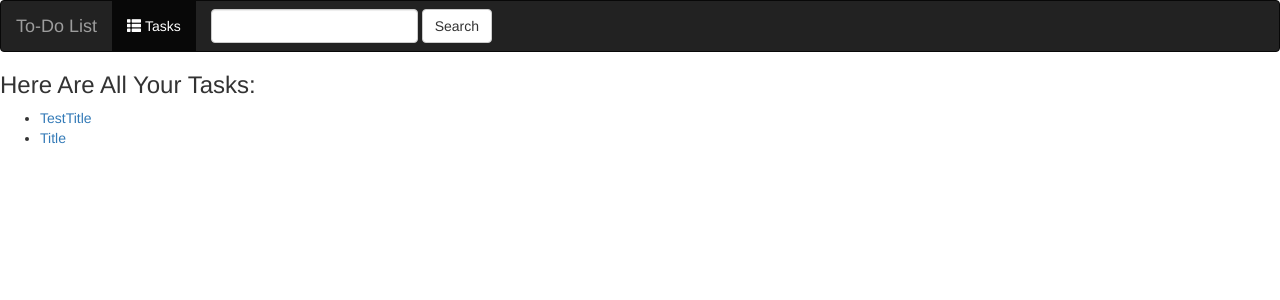
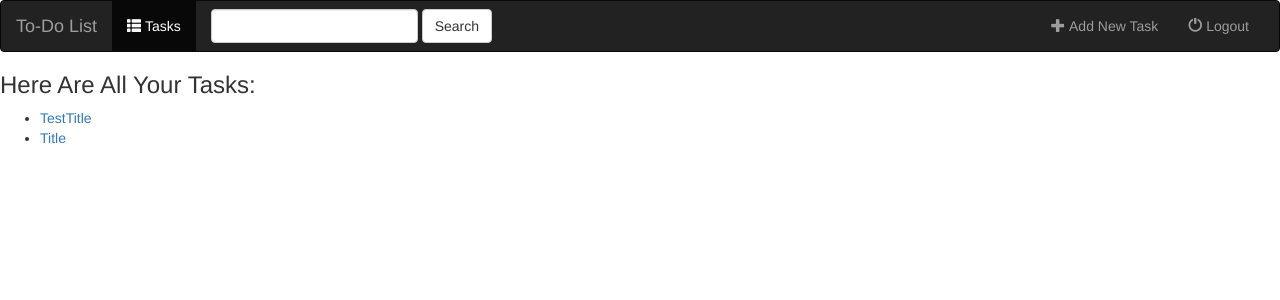
Before and after one commit to U1361967/ADVWEBDJANGO, a Django app: page /tasks/ in a window 1280 px wide. Shown: the top 300 px of the page. Run offline with Django 3.2, Linux system fonts and the light colour scheme; data comes from the database, SQL or seed files in the repository; some libraries are stand-ins or nearby versions.

Commit message:
Added Right Navbar Items

```diff
--- a/tasks/templates/tasks/index.html
+++ b/tasks/templates/tasks/index.html
@@ -39,6 +39,18 @@
             </div>
             <button type="submit" class="btn btn-default">Search</button>
         </form>
+                <ul class="nav navbar-nav navbar-right">
+            <li class="">
+                <a href="{% url 'index' %}">
+                    <span class="glyphicon glyphicon-plus" aria-hidden="true"></span>&nbsp;Add New Task
+                </a>
+            </li>
+            <li class="">
+                <a href="{% url 'index' %}">
+                    <span class="glyphicon glyphicon-off" aria-hidden="true"></span>&nbsp;Logout
+                </a>
+            </li>
+        </ul>
     </div>
     </div>
 </nav>
```
